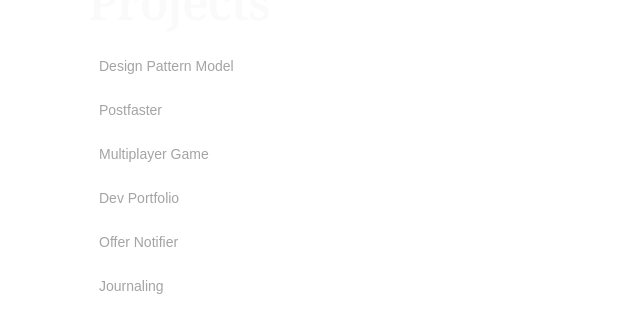
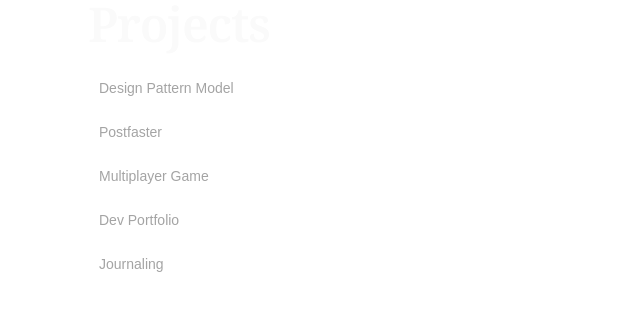
Before and after one commit to arthurbarbosaa/my-portfolio, a Next.js app: page /projects in a window 1280 px wide. Shown: the part 260-592 px from the top of the page, without its empty margins (0-640 px from the left). Built offline with nearby package versions, Linux system fonts and the light colour scheme.

Commit message:
chore: remove `offer-notfier` project

```diff
--- a/app/about/page.tsx
+++ b/app/about/page.tsx
@@ -85,8 +85,8 @@ export default function AboutPage() {
           >
             I'm a software developer focused on building scalable and
             maintainable applications. I enjoy working with modern web
-            technologies, exploring design patterns, and creating solutions that
-            balance performance, clarity, and user experience.
+            technologies, creating solutions that balance performance, clarity,
+            and user experience.
           </motion.p>
 
           {/* SOCIAL BUTTONS */}
--- a/data/project-data.json
+++ b/data/project-data.json
@@ -91,26 +91,6 @@
     }
   },
   {
-    "id": "offer-notifier",
-    "name": "Offer Notifier",
-    "year": 2026,
-    "description": "A platform that sends personalized promotions based on the products each user chooses to follow.",
-    "technologies": [
-      { "name": "TypeScript", "icon": "/assets/icons/typescript.svg" },
-      { "name": "React", "icon": "/assets/icons/react.svg" },
-      { "name": "Next.js", "icon": "/assets/icons/nextjs.svg" },
-      { "name": "NestJS", "icon": "/assets/icons/nestjs.svg" },
-      { "name": "Python", "icon": "/assets/icons/python.svg" },
-      { "name": "Jest", "icon": "/assets/icons/jest.svg" }
-    ],
-    "visitUrl": "https://offer-notifier.vercel.app",
-    "media": {
-      "kind": "image",
-      "poster": "/assets/images/offer-notifier.webp",
-      "sources": []
-    }
-  },
-  {
     "id": "journaling",
     "name": "Journaling",
     "year": 2023,
```
Also changed, not shown: public/assets/images/offer-notifier.webp (deleted).
